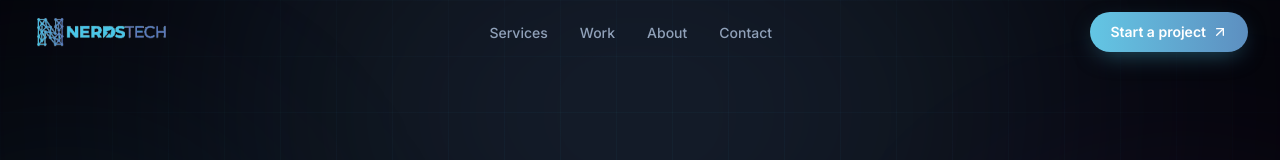
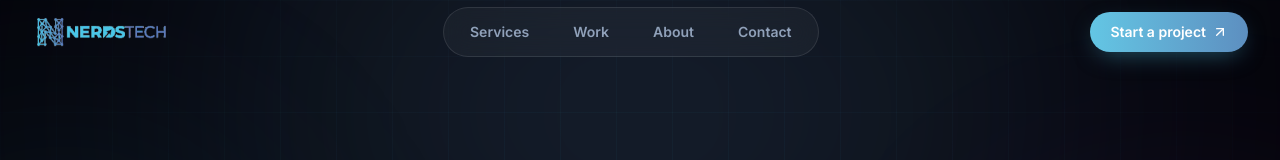
Before and after one commit to charlieboy350/nerds-tech-website, a Next.js app: page / in a window 1280 px wide. Shown: the top 160 px of the page. Built offline with nearby package versions, Linux system fonts and the light colour scheme.

Commit message:
Nav restyle: pill navigation with gradient active pill

```diff
--- a/src/components/Navbar.tsx
+++ b/src/components/Navbar.tsx
@@ -43,24 +43,21 @@ export default function Navbar() {
           />
         </Link>
 
-        <ul className="hidden items-center gap-8 md:flex">
+        <ul className="hidden items-center gap-1 rounded-full border border-white/10 bg-white/[0.04] p-1.5 backdrop-blur-md md:flex">
           {NAV_LINKS.map((link) => {
             const isActive = pathname === link.href;
             return (
               <li key={link.href}>
                 <Link
                   href={link.href}
-                  className={`group relative py-1.5 text-sm font-medium transition-colors duration-300 hover:text-white ${
-                    isActive ? "text-white" : "text-slate-400"
+                  aria-current={isActive ? "page" : undefined}
+                  className={`block rounded-full px-5 py-2 text-sm font-semibold transition-all duration-300 ${
+                    isActive
+                      ? "bg-gradient-to-r from-brand-400 to-steel-500 text-white shadow-[0_6px_20px_-6px_rgba(69,179,212,0.7)]"
+                      : "text-slate-400 hover:bg-white/10 hover:text-white"
                   }`}
                 >
                   {link.label}
-                  <span
-                    aria-hidden="true"
-                    className={`absolute inset-x-0 -bottom-0.5 h-[2px] origin-left rounded-full bg-gradient-to-r from-brand-400 to-steel-500 transition-transform duration-300 ${
-                      isActive ? "scale-x-100" : "scale-x-0 group-hover:scale-x-100"
-                    }`}
-                  />
                 </Link>
               </li>
             );
```
